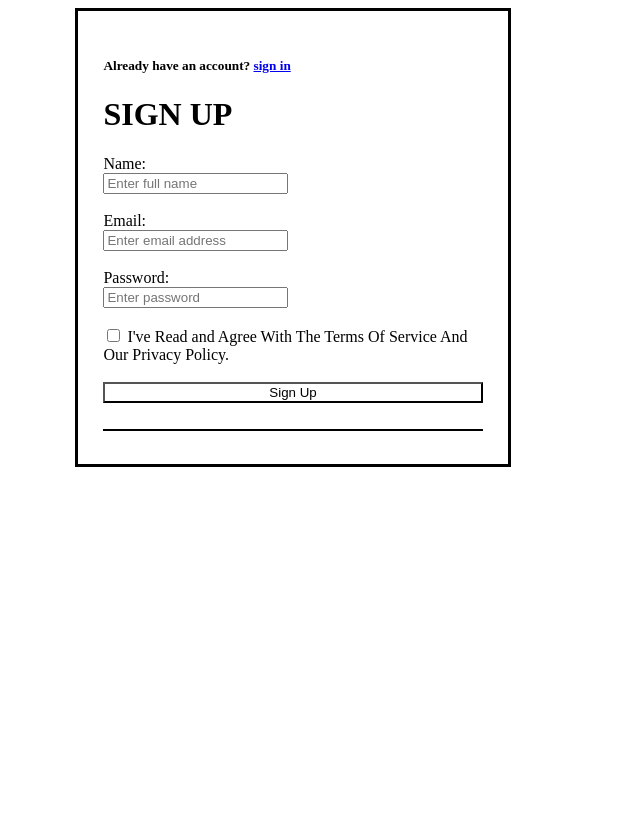
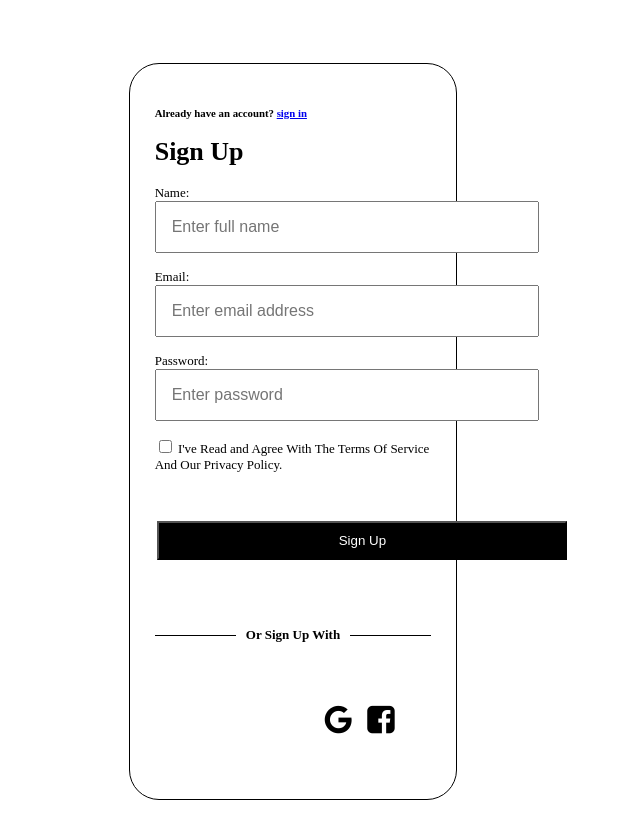
Before and after one commit to Nataly-Wambui/HTML-Assignment2, a plain HTML site: page index.html in a window 1280 px wide. Shown: the whole page, without its empty margins (347-987 px from the left). Before the commit the page ends 800 px from the top, so only its background shows below. Drawn offline with Linux system fonts and the light colour scheme.

Commit message:
Add files

```diff
--- a/index.html
+++ b/index.html
@@ -4,55 +4,50 @@
     <meta charset="UTF-8">
     <meta name="viewport" content="width=device-width, initial-scale=1.0">
     <title>My Website</title>
-    <style>
+    <link rel="stylesheet" href="style.css">
+    <link rel="stylesheet" href="https://cdnjs.cloudflare.com/ajax/libs/font-awesome/4.7.0/css/font-awesome.min.css">
+    <link rel="stylesheet" href="https://cdnjs.cloudflare.com/ajax/libs/font-awesome/4.7.0/css/font-awesome.min.css">
 
-        button{
-            background-color: white;
-            width: 100%;
-        }
-        .input{
-            max-height: 50%;
-        }
-        #form{
-            margin: 0 auto;
-            width: 30%;
-            border: solid 3px;
-            padding: 25px;
-        }
-        hr{
-            color: black ;
-            border: solid 1px;
-        }
-
-    </style>
 </head>
 <body>
     <form id="form">
         <h5>Already have an account? <a href="/form2.html">sign in</a></h5>
-        <h1>SIGN UP</h1>
+        <h1>Sign Up</h1>
         <label for="name">Name:</label>
         <br/>
-        <input name="name" placeholder="Enter full name" type="text" required/>
+        <input name="name" placeholder="Enter full name" type="text" required class="input"/>
         <br/>
         <br/>
         <label for="email">Email:</label>
         <br/>
-        <input email="email" placeholder="Enter email address" type="text" required/>
+        <input email="email" placeholder="Enter email address" type="text" required class="input"/>
         <br/>
         <br/>
         <label for="password">Password:</label>
         <br/>
-        <input password="password" placeholder="Enter password" type="text" required/>
+        <input password="password" placeholder="Enter password" type="text" required class="input"/>
         <br/>
         <br/>
         <input type="checkbox" />
         <label for="agree">I've Read and Agree With The Terms Of Service And Our Privacy Policy.</label>
         <br/>
         <br/>
+        <br/>
+        <br/>
         <button type="submit">Sign Up</button>
         <br/>
         <br/>
-        <hr>
-        </form>
+        <br/>
+        <br/>
+        <br/>
+        <h4><span>Or Sign Up With</span></h4>
+        <br/>
+        <br/>
+        <br/>
+        <div id="icon">
+        <i class="fa fa-google"></i>
+        <i class="fa fa-facebook-square"></i>
+        </div>
+    </form>
 </body>
 </html>
--- /dev/null
+++ b/style.css
@@ -0,0 +1,57 @@
+#form{
+    border: solid black 1px;
+    border-radius: 30px;
+    margin: 5% 37%;
+    padding: 25px;
+    font-size: small;
+
+
+}
+.input{
+    padding: 15px;
+    width: 350px;
+    font-size: medium;
+
+}
+button{
+    padding: 10px;
+    width: 410px;
+    margin: 0% 1%;
+    text-align: center;
+    background-color: black;
+    color: white;
+
+
+}
+
+h4{
+    width: 100%;
+    text-align: center;
+    border-bottom: 1px solid;
+    line-height: 0.1em;
+    margin: 10px 0 20px;
+
+}
+
+h4 span{
+    background: #fff;
+    padding: 0 10px;
+}
+#icon{
+    display: flex;
+    justify-content: space-between;
+    width: 70px;
+    height: 70px;
+    gap: 9px;
+    justify-items: center;
+    font-size: xx-large;
+    padding: 0 170px;
+
+}
+table, th, td{
+    border: 2px solid blue;
+    border-collapse: collapse;
+    width: 40%;
+    background-color: azure;
+    margin: 5% 30%;
+}
```
Also changed, not shown: form2.html (+19 -25 lines), form3.html (+1 -8 lines), 1 other file.
